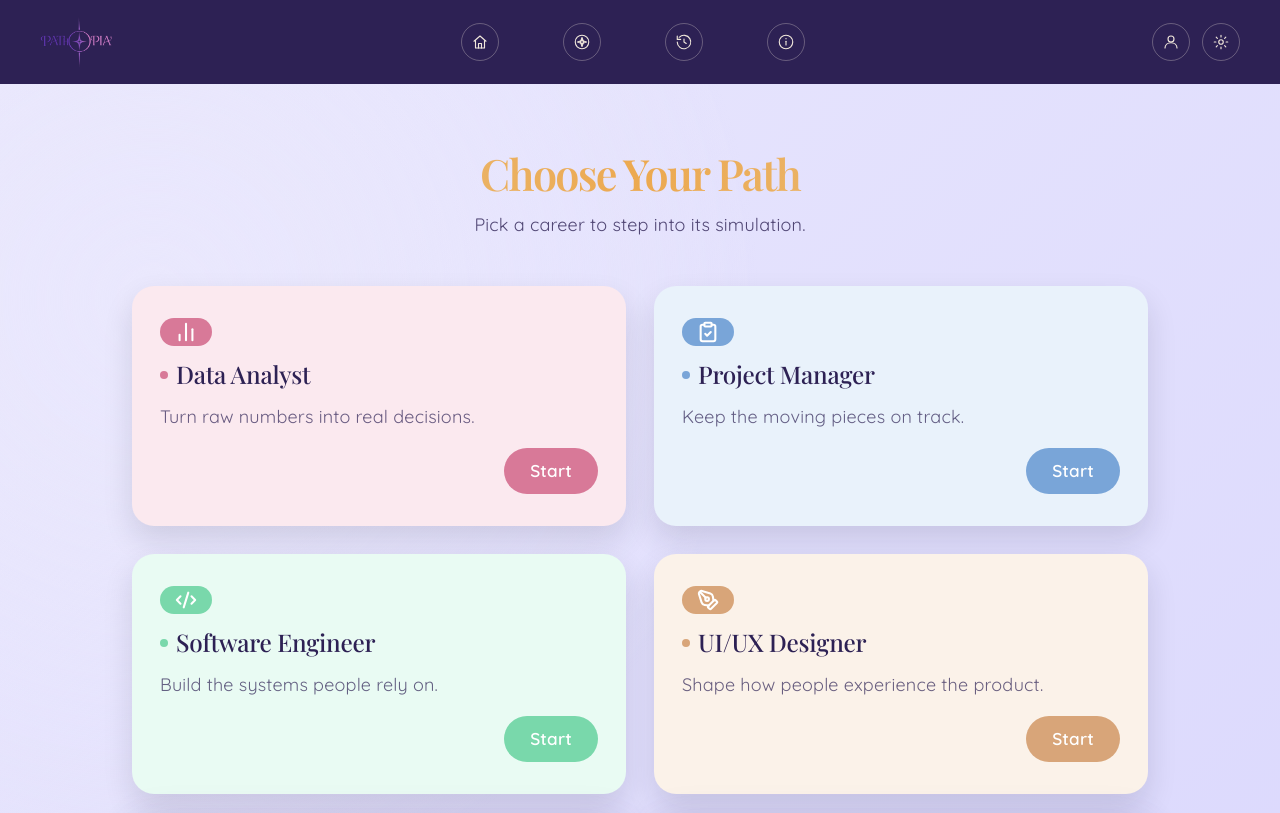
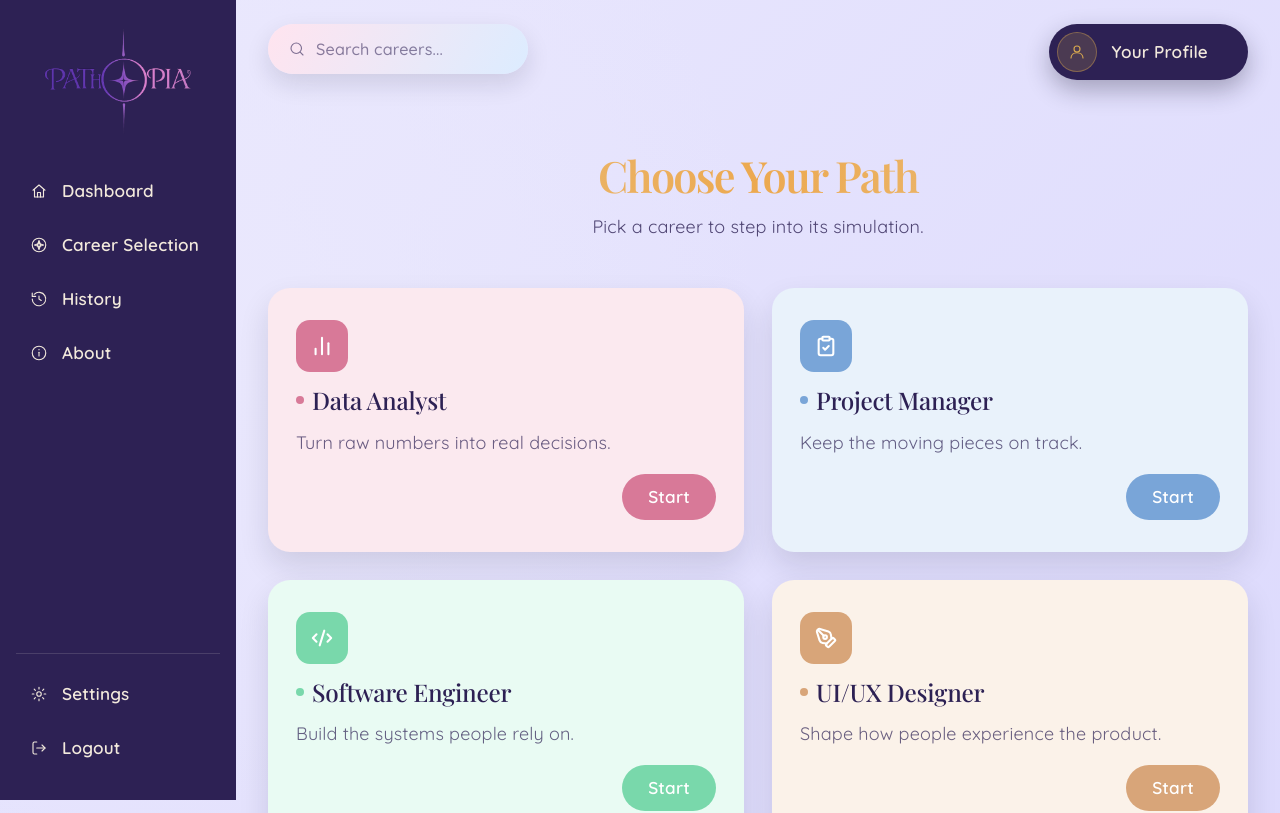
Before and after one commit to shwepoeeain2005/Pathopia, a React (Vite) app in the folder frontend/: page /career-selection in a window 1280 px wide. Shown: the top 813 px of the page. Built offline with nearby package versions, Linux system fonts and the light colour scheme; sample sign-in values are in the browser's storage; a web font is replaced by a local one.

Commit message:
Polish nav, About page, Career Selection, and Landing styling

```diff
--- a/frontend/src/components/PrivateNavbar.css
+++ b/frontend/src/components/PrivateNavbar.css
@@ -2,86 +2,77 @@
   --plum: #2d2154;
   --gold: #d9a94f;
   --cream: #f2e9dc;
+  --private-nav-width: 236px;
 
   --font-serif: 'Playfair Display', Georgia, serif;
   --font-sans: 'Quicksand', system-ui, sans-serif;
 
   display: flex;
-  align-items: center;
-  justify-content: space-between;
-  padding: 16px 40px;
+  flex-direction: column;
+  gap: 32px;
+  width: var(--private-nav-width);
+  padding: 28px 16px;
   background: var(--plum);
-  position: sticky;
+  position: fixed;
   top: 0;
-  z-index: 100;
+  left: 0;
+  bottom: 0;
+  z-index: 40;
+  overflow-y: auto;
 }
 
 .private-nav__logo {
-  height: 52px;
-  width: auto;
+  width: 150px;
+  height: auto;
   display: block;
+  margin: 0 auto;
 }
 
 .private-nav__links {
   display: flex;
-  align-items: center;
-  gap: 64px;
+  flex-direction: column;
+  gap: 6px;
+  flex: 1;
 }
 
 .private-nav__actions {
   display: flex;
-  align-items: center;
-  gap: 12px;
+  flex-direction: column;
+  gap: 6px;
+  border-top: 1px solid rgba(242, 233, 220, 0.15);
+  padding-top: 16px;
 }
 
-.private-nav__icon-button {
-  position: relative;
+.private-nav__item {
   display: flex;
   align-items: center;
-  justify-content: center;
-  width: 38px;
-  height: 38px;
-  padding: 0;
-  border-radius: 50%;
-  border: 1px solid rgba(242, 233, 220, 0.3);
+  gap: 14px;
+  padding: 11px 14px;
+  border-radius: 12px;
+  border: none;
   background: transparent;
   color: var(--cream);
   text-decoration: none;
   font: inherit;
+  font-family: var(--font-sans);
+  font-size: 0.95rem;
+  font-weight: 600;
+  text-align: left;
   cursor: pointer;
   transition:
     color 0.2s ease,
-    border-color 0.2s ease,
-    box-shadow 0.2s ease;
+    background-color 0.2s ease;
 }
 
-.private-nav__tooltip {
-  position: absolute;
-  top: calc(100% + 8px);
-  left: 50%;
-  transform: translate(-50%, -4px);
-  padding: 4px 10px;
-  border-radius: 6px;
-  background: var(--plum);
-  color: var(--cream);
-  font-family: var(--font-sans);
-  font-size: 0.75rem;
-  font-weight: 600;
-  white-space: nowrap;
-  opacity: 0;
-  pointer-events: none;
-  transition:
-    opacity 0.2s ease,
-    transform 0.2s ease;
+.private-nav__item-icon {
+  display: flex;
+  align-items: center;
+  justify-content: center;
+  flex-shrink: 0;
+  color: inherit;
 }
 
-.private-nav__icon-button:hover .private-nav__tooltip,
-.private-nav__icon-button:focus-visible .private-nav__tooltip {
-  opacity: 1;
-  transform: translate(-50%, 0);
-}
-
-.private-nav__icon-button svg {
+.private-nav__item-icon svg {
   fill: none;
   stroke: currentColor;
   stroke-width: 1.5;
@@ -89,29 +80,120 @@
   stroke-linejoin: round;
 }
 
-.private-nav__icon-button:hover {
-  color: var(--gold);
-  border-color: var(--gold);
-  box-shadow: 0 0 14px rgba(217, 169, 79, 0.4);
+.private-nav__item-label {
+  white-space: nowrap;
+  overflow: hidden;
+  text-overflow: ellipsis;
 }
 
-@media (max-width: 900px) {
-  .private-nav {
-    flex-wrap: wrap;
-    row-gap: 12px;
-  }
+.private-nav__item:hover,
+.private-nav__item:focus-visible {
+  color: var(--gold);
+  background: rgba(217, 169, 79, 0.14);
+}
 
-  .private-nav__links {
-    order: 3;
-    width: 100%;
-    justify-content: center;
-    flex-wrap: wrap;
-    gap: 16px 24px;
-  }
+.private-nav__profile {
+  display: flex;
+  align-items: center;
+  gap: 12px;
+  padding: 8px 10px;
+  border-radius: 14px;
+  border: none;
+  background: transparent;
+  color: var(--cream);
+  font: inherit;
+  cursor: pointer;
+  transition: background-color 0.2s ease;
+}
+
+.private-nav__profile:hover,
+.private-nav__profile:focus-visible {
+  background: rgba(217, 169, 79, 0.14);
+}
+
+.private-nav__profile--floating {
+  position: fixed;
+  top: 24px;
+  right: 32px;
+  z-index: 40;
+  gap: 14px;
+  padding: 8px 40px 8px 8px;
+  border-radius: 999px;
+  background: var(--plum);
+  box-shadow: 0 10px 24px rgba(20, 16, 43, 0.3);
+}
+
+.private-nav__profile--floating .private-nav__profile-name {
+  font-size: 0.95rem;
+}
+
+.private-nav__profile--floating:hover,
+.private-nav__profile--floating:focus-visible {
+  background: var(--plum);
+  box-shadow:
+    0 10px 24px rgba(20, 16, 43, 0.3),
+    0 0 14px rgba(217, 169, 79, 0.4);
+}
+
+.private-nav__avatar {
+  display: flex;
+  align-items: center;
+  justify-content: center;
+  flex-shrink: 0;
+  width: 40px;
+  height: 40px;
+  border-radius: 50%;
+  background: rgba(217, 169, 79, 0.18);
+  border: 1px solid rgba(217, 169, 79, 0.4);
+  color: var(--gold);
+}
+
+.private-nav__avatar svg {
+  fill: none;
+  stroke: currentColor;
+  stroke-width: 1.5;
+  stroke-linecap: round;
+  stroke-linejoin: round;
+}
+
+.private-nav__profile-name {
+  font-family: var(--font-sans);
+  font-size: 0.9rem;
+  font-weight: 600;
+  white-space: nowrap;
+  overflow: hidden;
+  text-overflow: ellipsis;
 }
 
 @media (max-width: 640px) {
   .private-nav {
-    padding: 14px 20px;
+    --private-nav-width: 76px;
+    padding: 20px 10px;
+    gap: 24px;
+  }
+
+  .private-nav__logo {
+    width: 44px;
+  }
+
+  .private-nav__item {
+    justify-content: center;
+    padding: 11px;
+  }
+
+  .private-nav__item-label,
+  .private-nav__profile-name {
+    display: none;
+  }
+
+  .private-nav__profile {
+    justify-content: center;
+    padding: 8px;
+  }
+
+  .private-nav__profile--floating {
+    top: 16px;
+    right: 16px;
+    padding: 8px;
   }
 }
--- a/frontend/src/components/PrivateNavbar.jsx
+++ b/frontend/src/components/PrivateNavbar.jsx
@@ -1,5 +1,7 @@
 import { useState } from 'react'
+import { useNavigate } from 'react-router-dom'
 import logoFull from '../assets/landing/logo-full.png'
+import { logout } from '../lib/auth'
 import ProfileModal from './ProfileModal'
 import SettingsModal from './SettingsModal'
 import './PrivateNavbar.css'
@@ -69,26 +71,52 @@ function SettingsIcon() {
   )
 }
 
+function LogoutIcon() {
+  return (
+    <svg viewBox="0 0 24 24" width="18" height="18" aria-hidden="true">
+      <path d="M9 4H6a2 2 0 0 0-2 2v12a2 2 0 0 0 2 2h3" />
+      <path d="M16 16l4-4-4-4" />
+      <path d="M20 12H9" />
+    </svg>
+  )
+}
+
 function PrivateNavbar() {
+  const navigate = useNavigate()
   const [activeModal, setActiveModal] = useState(null)
+  const userName = localStorage.getItem('fullName') || 'Your Profile'
 
   const closeModal = () => setActiveModal(null)
   const toggleModal = (name) => setActiveModal((current) => (current === name ? null : name))
 
+  const handleLogout = () => {
+    logout()
+    navigate('/')
+  }
+
   return (
+    <>
+      <button
+        type="button"
+        onClick={() => toggleModal('profile')}
+        className="private-nav__profile private-nav__profile--floating"
+      >
+        <span className="private-nav__avatar">
+          <ProfileIcon />
+        </span>
+        <span className="private-nav__profile-name">{userName}</span>
+      </button>
+
       <nav className="private-nav">
         <img src={logoFull} alt="Pathopia" className="private-nav__logo" />
 
         <div className="private-nav__links">
           {NAV_LINKS.map((link) => (
-          <a
-            key={link.label}
-            href={link.href}
-            className="private-nav__icon-button"
-            aria-label={link.label}
-          >
+            <a key={link.label} href={link.href} className="private-nav__item">
+              <span className="private-nav__item-icon">
                 <link.icon />
-            <span className="private-nav__tooltip">{link.label}</span>
+              </span>
+              <span className="private-nav__item-label">{link.label}</span>
             </a>
           ))}
         </div>
@@ -96,27 +124,30 @@ function PrivateNavbar() {
         <div className="private-nav__actions">
           <button
             type="button"
-          onClick={() => toggleModal('profile')}
-          className="private-nav__icon-button"
-          aria-label="Profile"
+            onClick={() => toggleModal('settings')}
+            className="private-nav__item private-nav__item--button"
           >
-          <ProfileIcon />
-          <span className="private-nav__tooltip">Profile</span>
+            <span className="private-nav__item-icon">
+              <SettingsIcon />
+            </span>
+            <span className="private-nav__item-label">Settings</span>
           </button>
           <button
             type="button"
-          onClick={() => toggleModal('settings')}
-          className="private-nav__icon-button"
-          aria-label="Settings"
+            onClick={handleLogout}
+            className="private-nav__item private-nav__item--button"
           >
-          <SettingsIcon />
-          <span className="private-nav__tooltip">Settings</span>
+            <span className="private-nav__item-icon">
+              <LogoutIcon />
+            </span>
+            <span className="private-nav__item-label">Logout</span>
           </button>
         </div>
+      </nav>
 
       {activeModal === 'profile' && <ProfileModal onClose={closeModal} />}
       {activeModal === 'settings' && <SettingsModal onClose={closeModal} />}
-    </nav>
+    </>
   )
 }
 
--- a/frontend/src/pages/About/About.jsx
+++ b/frontend/src/pages/About/About.jsx
@@ -7,13 +7,13 @@ function About() {
   const isLoggedIn = Boolean(localStorage.getItem('authToken'))
 
   return (
-    <div className="landing">
+    <div className={isLoggedIn ? 'landing landing--private-nav' : 'landing'}>
       {isLoggedIn ? <PrivateNavbar /> : <PublicNavbar />}
 
       <main>
         <section
           className="landing-section landing-section--periwinkle"
-          style={{ paddingTop: 160 }}
+          style={{ paddingTop: isLoggedIn ? 150 : 160 }}
         >
           <div className="landing-section__heading">
             <h2>About Pathopia</h2>
--- a/frontend/src/pages/CareerSelection/CareerSelection.css
+++ b/frontend/src/pages/CareerSelection/CareerSelection.css
@@ -9,6 +9,7 @@
   --font-sans: 'Quicksand', system-ui, sans-serif;
 
   min-height: 100vh;
+  padding-left: 236px;
   font-family: var(--font-sans);
   color: var(--cream);
   background:
@@ -21,10 +22,85 @@
   box-sizing: border-box;
 }
 
+.career-selection__search {
+  position: fixed;
+  top: 24px;
+  left: 268px;
+  z-index: 40;
+  display: flex;
+  align-items: center;
+  gap: 10px;
+  width: min(260px, calc(100vw - 268px - 220px));
+  padding: 12px 20px;
+  border-radius: 999px;
+  background: linear-gradient(120deg, #ffe4ef 0%, #dcecff 100%);
+  box-shadow: 0 10px 24px rgba(20, 16, 43, 0.12);
+  color: var(--plum);
+}
+
+.career-selection__search svg {
+  flex-shrink: 0;
+  fill: none;
+  stroke: currentColor;
+  stroke-width: 1.5;
+  stroke-linecap: round;
+  stroke-linejoin: round;
+  opacity: 0.6;
+}
+
+.career-selection__search input {
+  flex: 1;
+  min-width: 0;
+  border: none;
+  outline: none;
+  background: transparent;
+  font-family: var(--font-sans);
+  font-size: 0.9rem;
+  font-weight: 600;
+  color: var(--plum);
+}
+
+.career-selection__search input::placeholder {
+  color: rgba(45, 33, 84, 0.55);
+  font-weight: 500;
+}
+
+.career-selection__search-clear {
+  display: flex;
+  align-items: center;
+  justify-content: center;
+  flex-shrink: 0;
+  width: 20px;
+  height: 20px;
+  padding: 0;
+  border: none;
+  border-radius: 50%;
+  background: transparent;
+  color: var(--plum);
+  cursor: pointer;
+}
+
+.career-selection__search-clear svg {
+  opacity: 0.6;
+  transition: opacity 0.2s ease;
+}
+
+.career-selection__search-clear:hover svg,
+.career-selection__search-clear:focus-visible svg {
+  opacity: 1;
+}
+
+@media (max-width: 640px) {
+  .career-selection__search {
+    left: 92px;
+    width: calc(100vw - 92px - 90px);
+  }
+}
+
 .career-selection__main {
   max-width: 1080px;
   margin: 0 auto;
-  padding: 64px 32px 96px;
+  padding: 150px 32px 96px;
   text-align: center;
 }
 
@@ -48,6 +124,12 @@
   opacity: 0.8;
 }
 
+.career-selection__no-results {
+  padding: 48px 0;
+  color: var(--plum);
+  opacity: 0.7;
+}
+
 .career-selection__grid {
   display: grid;
   grid-template-columns: repeat(2, 1fr);
@@ -61,7 +143,7 @@
   border: 2px solid transparent;
   border-radius: 22px;
   padding: 30px 26px;
-  height: 240px;
+  min-height: 240px;
   cursor: pointer;
   font-family: inherit;
   text-align: left;
@@ -218,6 +300,10 @@
 }
 
 @media (max-width: 640px) {
+  .career-selection {
+    padding-left: 76px;
+  }
+
   .career-selection__grid {
     grid-template-columns: 1fr;
   }
--- a/frontend/src/pages/CareerSelection/CareerSelection.jsx
+++ b/frontend/src/pages/CareerSelection/CareerSelection.jsx
@@ -1,3 +1,4 @@
+import { useState } from 'react'
 import { BarChart2, ClipboardCheck, Code2, PenTool } from 'lucide-react'
 import PrivateNavbar from '../../components/PrivateNavbar.jsx'
 import Footer from '../../components/Footer.jsx'
@@ -127,10 +128,54 @@ async function handleCareerClick(career) {
   }
 }
 
+function SearchIcon() {
+  return (
+    <svg viewBox="0 0 24 24" width="18" height="18" aria-hidden="true">
+      <circle cx="11" cy="11" r="7" />
+      <path d="M20 20 L16.2 16.2" />
+    </svg>
+  )
+}
+
+function ClearIcon() {
+  return (
+    <svg viewBox="0 0 24 24" width="16" height="16" aria-hidden="true">
+      <path d="M6 6 L18 18 M18 6 L6 18" />
+    </svg>
+  )
+}
+
 function CareerSelection() {
+  const [searchQuery, setSearchQuery] = useState('')
+
+  const filteredCareers = CAREERS.filter((career) =>
+    career.title.toLowerCase().includes(searchQuery.trim().toLowerCase()),
+  )
+
   return (
     <div className="career-selection">
       <PrivateNavbar />
+
+      <label className="career-selection__search">
+        <SearchIcon />
+        <input
+          type="text"
+          value={searchQuery}
+          onChange={(event) => setSearchQuery(event.target.value)}
+          placeholder="Search careers..."
+          aria-label="Search careers"
+        />
+        {searchQuery && (
+          <button
+            type="button"
+            className="career-selection__search-clear"
+            onClick={() => setSearchQuery('')}
+            aria-label="Clear search"
+          >
+            <ClearIcon />
+          </button>
+        )}
+      </label>
 
       <main className="career-selection__main">
         <h1 className="career-selection__heading">Choose Your Path</h1>
@@ -138,8 +183,13 @@ function CareerSelection() {
           Pick a career to step into its simulation.
         </p>
 
+        {filteredCareers.length === 0 ? (
+          <p className="career-selection__no-results">
+            No careers match &ldquo;{searchQuery}&rdquo;.
+          </p>
+        ) : (
           <div className="career-selection__grid">
-          {CAREERS.map((career) => {
+            {filteredCareers.map((career) => {
               if (career.comingSoon) {
                 return (
                   <button
@@ -185,6 +235,7 @@ function CareerSelection() {
               )
             })}
           </div>
+        )}
       </main>
 
       <Footer />
```
Also changed, not shown: frontend/src/components/SettingsModal.jsx (+10 -17 lines), frontend/src/pages/Landing/Landing.css (+10 -0 lines). Lines whose indentation alone changed are shown as unchanged.
